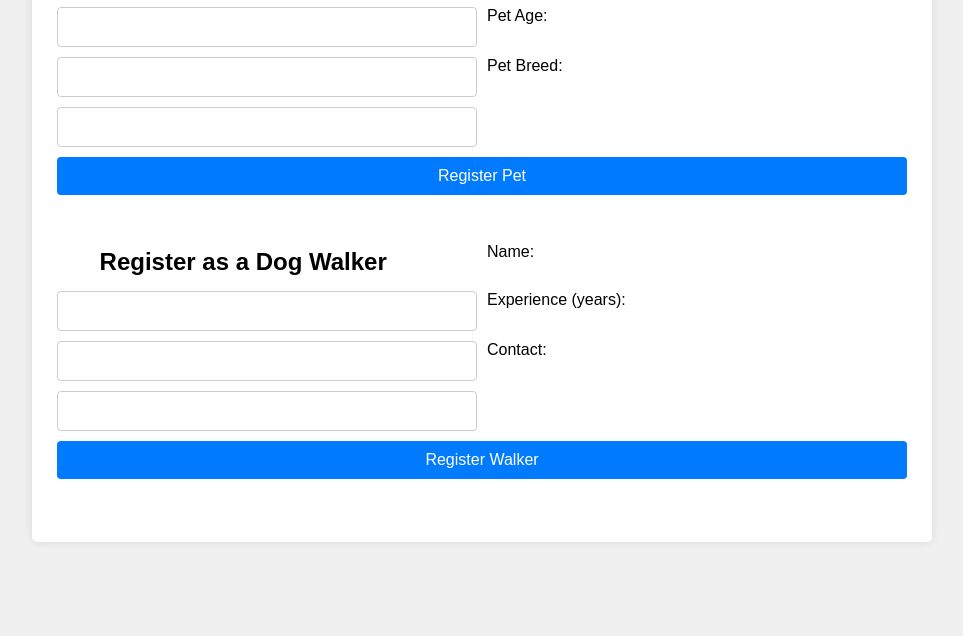
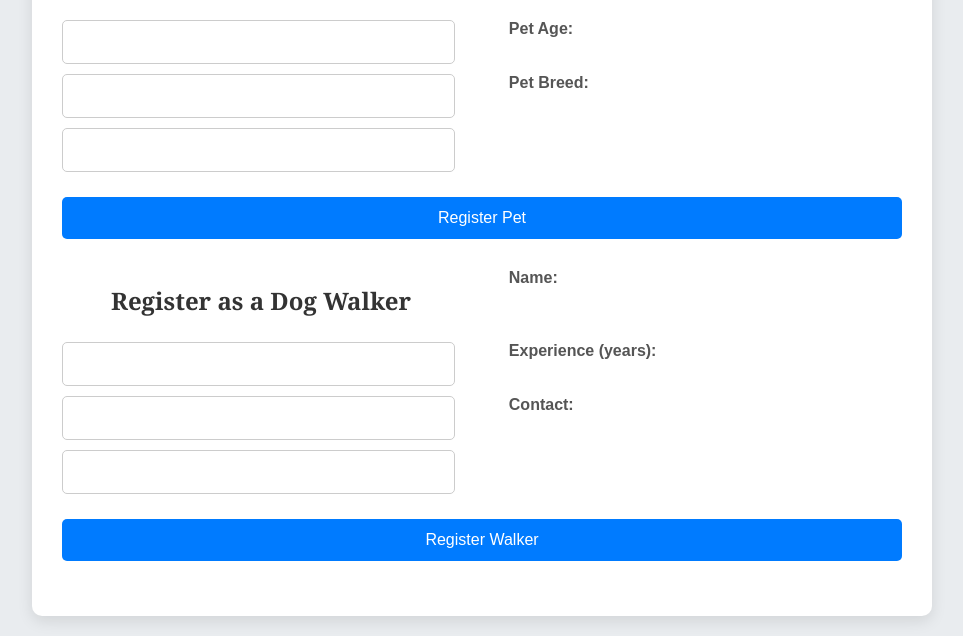
Before and after one commit to Hugh5218/Waqq.ly, a plain HTML site: page frontend/index.html in a window 1280 px wide. Shown: the part 191-827 px from the top of the page, without its empty margins (158-1121 px from the left). Before the commit the page ends 800 px from the top, so only its background shows below. Drawn offline with Linux system fonts and the light colour scheme.

Commit message:
Update styles.css

```diff
--- a/frontend/styles.css
+++ b/frontend/styles.css
@@ -1,31 +1,30 @@
 body {
-    font-family: Arial, sans-serif;
+    font-family: 'Arial', sans-serif;
     margin: 0;
     padding: 0;
     display: flex;
     justify-content: center;
     align-items: center;
     min-height: 100vh;
-    background-color: #f0f0f0;
+    background-color: #e9ecef;
 }
 
 #app {
     background-color: white;
-    padding: 20px;
-    border-radius: 5px;
-    box-shadow: 0 0 10px rgba(0, 0, 0, 0.1);
+    padding: 30px;
+    border-radius: 10px;
+    box-shadow: 0 5px 15px rgba(0, 0, 0, 0.1);
     width: 90%;
-    max-width: 500px;
+    max-width: 600px;
     margin: 20px;
     text-align: center;
     box-sizing: border-box;
-    overflow: hidden;
 }
 
 h1, h2 {
-    margin: 10px 0;
-    word-wrap: break-word;
-    word-break: break-word;
+    margin: 20px 0;
+    font-family: 'Georgia', serif;
+    color: #333;
 }
 
 form {
@@ -33,37 +32,41 @@ form {
     display: flex;
     flex-direction: column;
     align-items: stretch;
-    overflow: hidden;
 }
 
 label {
     margin-top: 10px;
     text-align: left;
-    word-wrap: break-word;
-    word-break: break-word;
+    font-weight: bold;
+    color: #555;
 }
 
 input {
-    padding: 10px;
+    padding: 12px;
     margin-top: 5px;
     border: 1px solid #ccc;
-    border-radius: 4px;
+    border-radius: 5px;
     font-size: 16px;
     width: 100%;
     box-sizing: border-box;
+    transition: border-color 0.3s;
+}
+
+input:focus {
+    border-color: #007BFF;
+    outline: none;
 }
 
 button {
-    margin-top: 15px;
-    padding: 10px;
+    margin-top: 20px;
+    padding: 12px;
     background-color: #007BFF;
     color: white;
     border: none;
-    border-radius: 4px;
+    border-radius: 5px;
     cursor: pointer;
     font-size: 16px;
-    width: 100%;
-    box-sizing: border-box;
+    transition: background-color 0.3s;
 }
 
 button:hover {
@@ -78,15 +81,17 @@ button:hover {
     form {
         flex-direction: row;
         flex-wrap: wrap;
+        justify-content: space-between;
     }
 
     label, input, button {
         width: calc(50% - 10px);
-        margin: 5px;
+        margin: 5px 0;
     }
 
     button {
         width: 100%;
+        margin-top: 20px;
     }
 }
 
@@ -96,17 +101,18 @@ button:hover {
     }
 
     form {
-        display: flex;
+        flex-direction: row;
         flex-wrap: wrap;
         justify-content: space-between;
     }
 
     label, input, button {
-        width: calc(50% - 10px);
-        margin: 5px;
+        width: calc(48% - 10px);
+        margin: 5px 0;
     }
 
     button {
         width: 100%;
+        margin-top: 20px;
     }
 }
```
